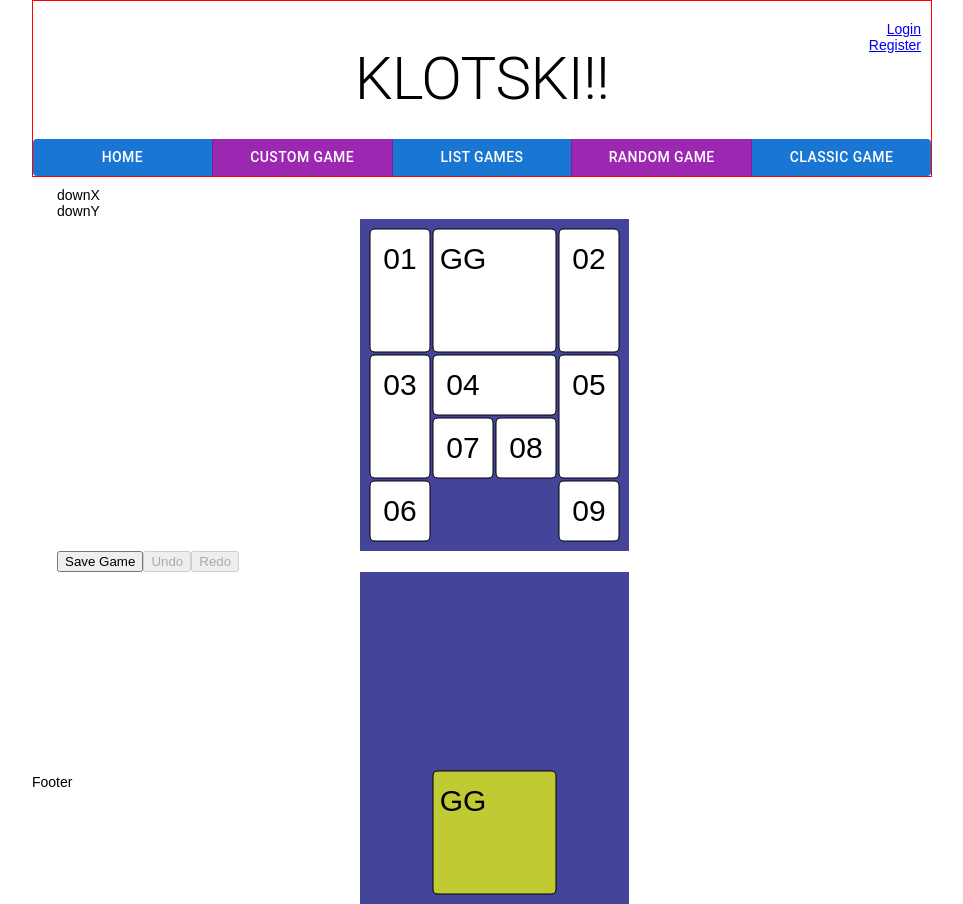
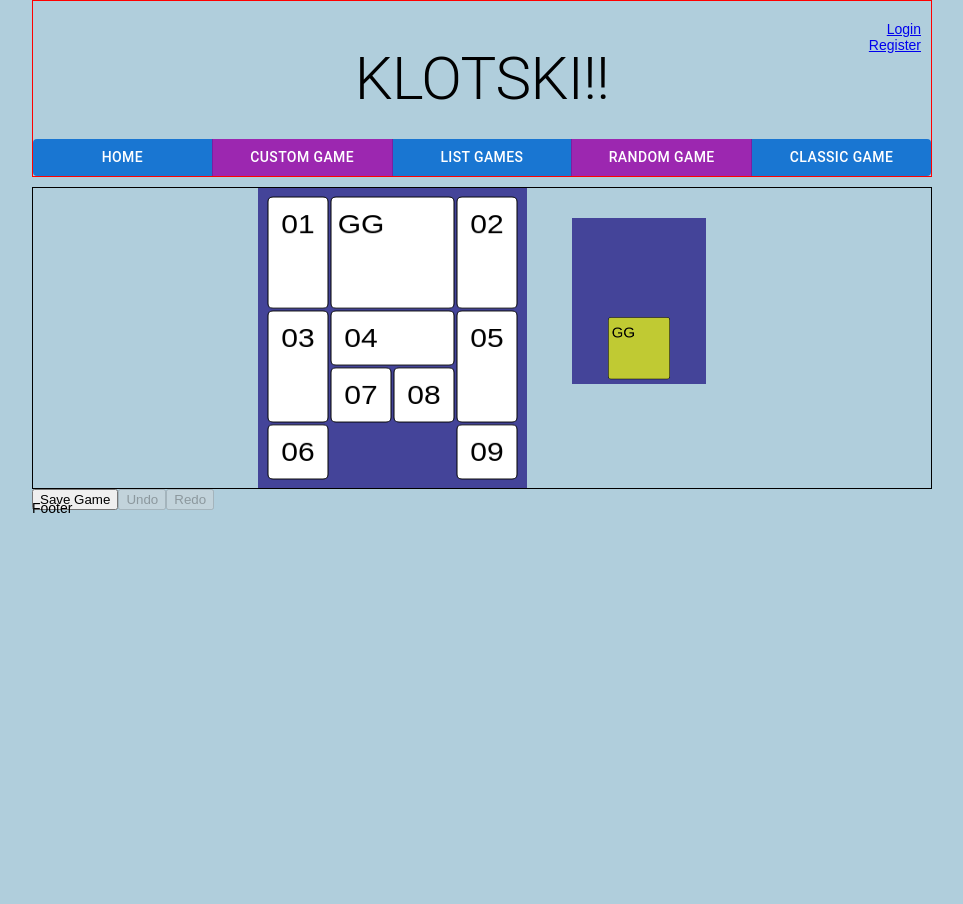
Before and after one commit to JP235/jpmantilla, a React (Create React App) app: page /game/classic in a window 1280 px wide. Shown: the whole page, without its empty margins (158-1121 px from the left). After the commit the page ends 800 px from the top, so only its background shows below. Built offline with nearby package versions, Linux system fonts and the light colour scheme.

Commit message:
make prettier

```diff
--- a/src/index.css
+++ b/src/index.css
@@ -1,5 +1,5 @@
 body {
-    /* background-color: #131516; */
+    background-color: #b0cedc;
 	margin: auto;
 	max-width: 900px;
 	-webkit-font-smoothing: antialiased;
@@ -14,60 +14,26 @@ body {
 }
 .Footer {
     bottom: 10px;
-    position: absolute;
+    height: 50px;
+    position: relative;
+    /* text-align: center; */
+    /* align-self: flex-end; */
 }
 
 .Content {
     margin-top: 10px;
-    margin-left: 25px;
-    /* margin-right: auto;
-    margin-left: auto;
-    position: absolute; */
-}
-.board {
-	display: block;
-	margin: auto;
-	z-index: -1;
-    max-width: 100%;
-    max-height: 100%;
 }
 
-.input-height-width-container {
-	/* border: 3px solid rgb(2, 0, 71); */
-	width: 40%;
-	height: 100%;
-	display: flex;
-	flex-direction: column;
-	justify-content: center;
-    display: inline-block
-	/* align-items: center; */
-}
-input[type='number']{
-    width: 30px;
-}
 .login-status {
 	margin-top: 10px;
-	/* position: absolute; */
 	right: 10px;
 	top: 10px;
 	text-align: right;
-}
-.game-link {
-	list-style-type: none;
-	margin-top: 10px;
-}
-.game-list {
-	padding-top: 20px;
-	margin: auto;
-	width: 50%;
-	border: 3px solid rgb(2, 0, 71);
-	padding: 10px;
 }
 
 .status {
 	margin-bottom: 10px;
 }
-
 
 .game {
 	display: flex;
--- a/src/pages/PlayGame/PlayGame.js
+++ b/src/pages/PlayGame/PlayGame.js
@@ -1,4 +1,6 @@
 import React from "react";
+
+import "./playGame.css";
 
 import { useState, useEffect, useCallback, useRef } from "react";
 import { useDispatch, useSelector } from "react-redux";
@@ -132,10 +134,8 @@ function PlayGame(props) {
 	}, [handleMouseDown, handleMouseUp]);
 
 	return (
-		<>
-			<div>downX {downX}</div>
-			<div>downY {downY}</div>
-
+    <>
+    <div className="BoardsContainer">
 			<BoardCanvas
 				rows={rows}
 				cols={cols}
@@ -144,6 +144,20 @@ function PlayGame(props) {
 				id="playBoard"
 			/>
 
+			<BoardCanvas
+				rows={rows}
+				cols={cols}
+				blocks={[
+					{
+						...blocks.find((bl) => bl.name === "GG"),
+						x: game.win_block_x,
+						y: game.win_block_y,
+						color: "#c0ca33",
+					},
+				]}
+				id="winBoard"
+			/>
+      </div>
 			<button
 				className="btn btn-primary"
 				onClick={() => {
@@ -174,19 +188,6 @@ function PlayGame(props) {
 			>
 				Redo
 			</button>
-			<BoardCanvas
-				rows={rows}
-				cols={cols}
-				blocks={[
-					{
-						...blocks.find((bl) => bl.name === "GG"),
-						x: game.win_block_x,
-						y: game.win_block_y,
-						color: "#c0ca33",
-					},
-				]}
-				id="winBoard"
-			/>
 		</>
 	);
 }
--- a/src/pages/PlayGame/playGame.css
+++ b/src/pages/PlayGame/playGame.css
@@ -0,0 +1,38 @@
+.BoardsContainer {
+    position: relative;
+    border: 1px solid black;
+    min-height: 300px;
+    height: 100%;
+    margin-left: 0px;
+}
+#playBoard {
+	position: absolute;
+	left: 25%;
+	width: 30%;
+    max-height: 100%;
+}
+#winBoard {
+    position: absolute;
+	top: 10%;
+    left: 60%;
+    width: 15%; ;
+    max-height: 100%;
+}
+
+.menu {
+	position: absolute;
+	width: 25%;
+	left: 30px;
+}
+
+.step-actions{
+    top: 150%;
+}
+.prev-next{
+    top: 300%;
+}
+.step {
+	width: 100%;
+    width: 30%;
+	top: 100px;
+}
```
